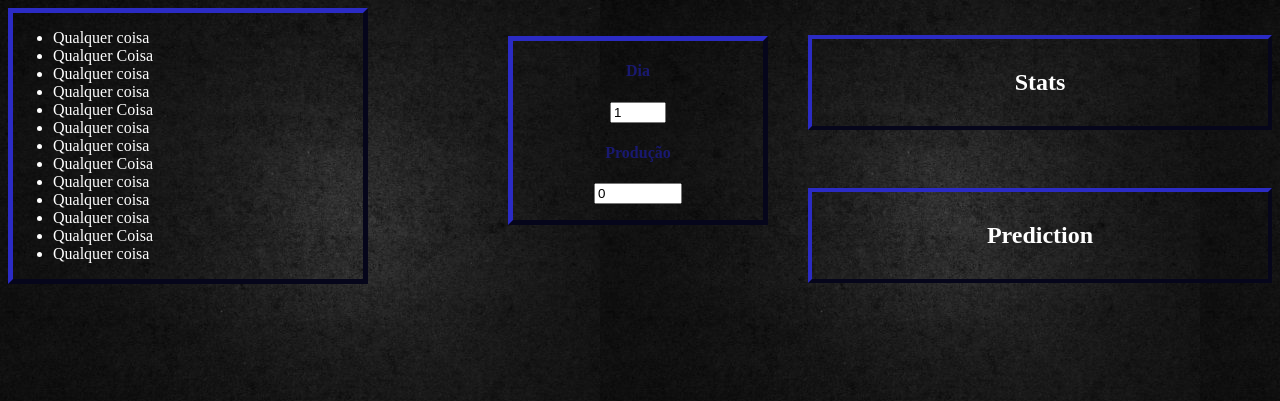
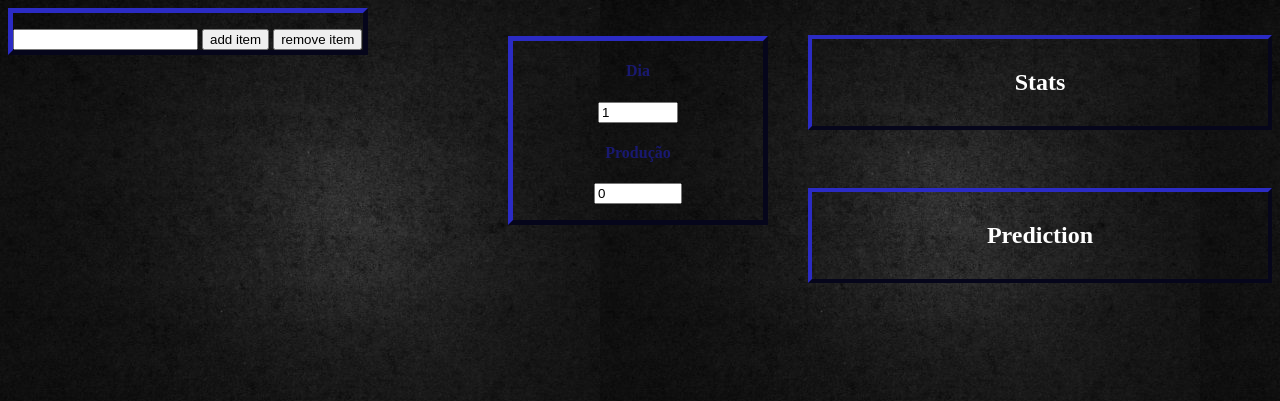
Before and after one commit to ZazaSaki/ManageProduction, a plain HTML site: page work.html in a window 1280 px wide. Shown: the top 401 px of the page. Drawn offline with Linux system fonts and the light colour scheme.

Commit message:
Add files via upload

```diff
--- a/work.html
+++ b/work.html
@@ -10,30 +10,23 @@
 	</head>
 	<body>
 	<!--Begin List-->
+
 		<div class="list">
-			<ul>
-				<li>Qualquer coisa</li>
-				<li>Qualquer Coisa</li>
-				<li>Qualquer coisa</li>
-				<li>Qualquer coisa</li>
-				<li>Qualquer Coisa</li>
-				<li>Qualquer coisa</li>
-				<li>Qualquer coisa</li>
-				<li>Qualquer Coisa</li>
-				<li>Qualquer coisa</li>
-				<li>Qualquer coisa</li>
-				<li>Qualquer coisa</li>
-				<li>Qualquer Coisa</li>
-				<li>Qualquer coisa</li>
-			</ul>
-		</div>
-		<br>
+
+		<ul id="dynamic-list"></ul>
+		<input type="text" id="candidate"/>
+		<button onclick="addItem()">add item</button>
+		<button onclick="removeItem()">remove item</button>
+
+	  </div>
+	  <br>
+
 	<!--End List-->
 
 	<!--Begin date-->
 	<div class="date">
 	<h4>Dia</h4>
-	<p><input id="number" type="number" value="1" max="31" min="1">
+	<p><input id="number" type="number" value="1" max="99999" min="1">
 	</p>
 	<h4>Produção</h4>
 	<p><input id="number" type="number" value="0" max="999999" min="0" ></p>
```
